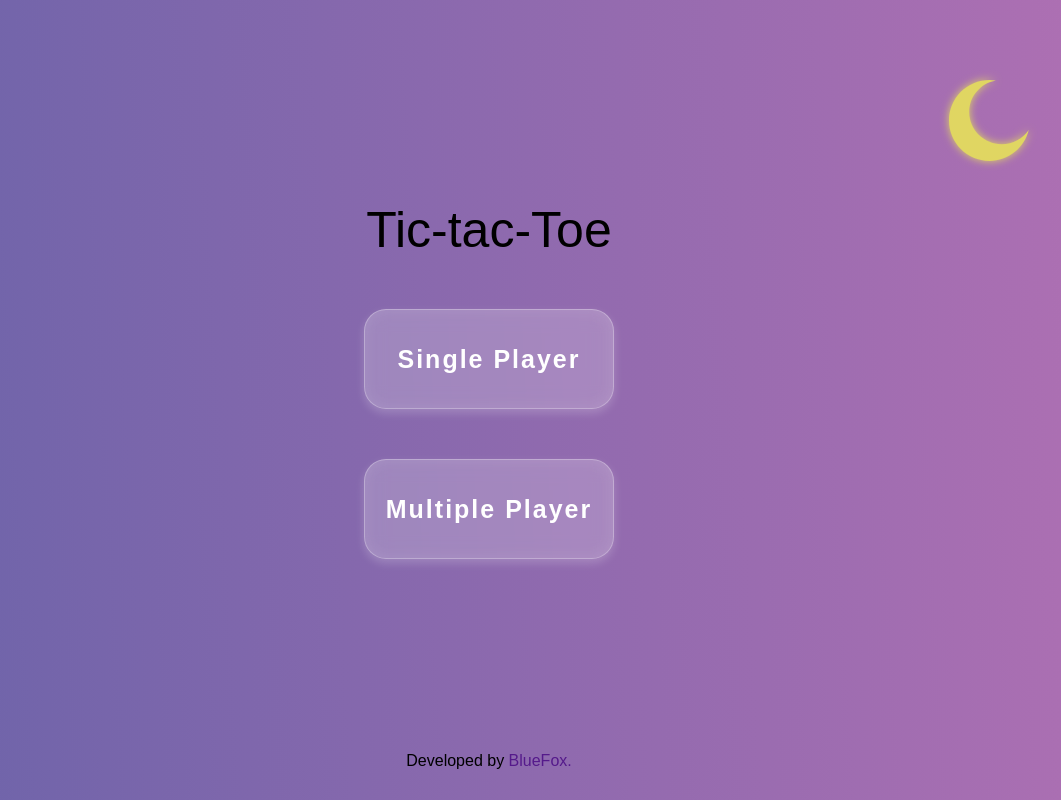
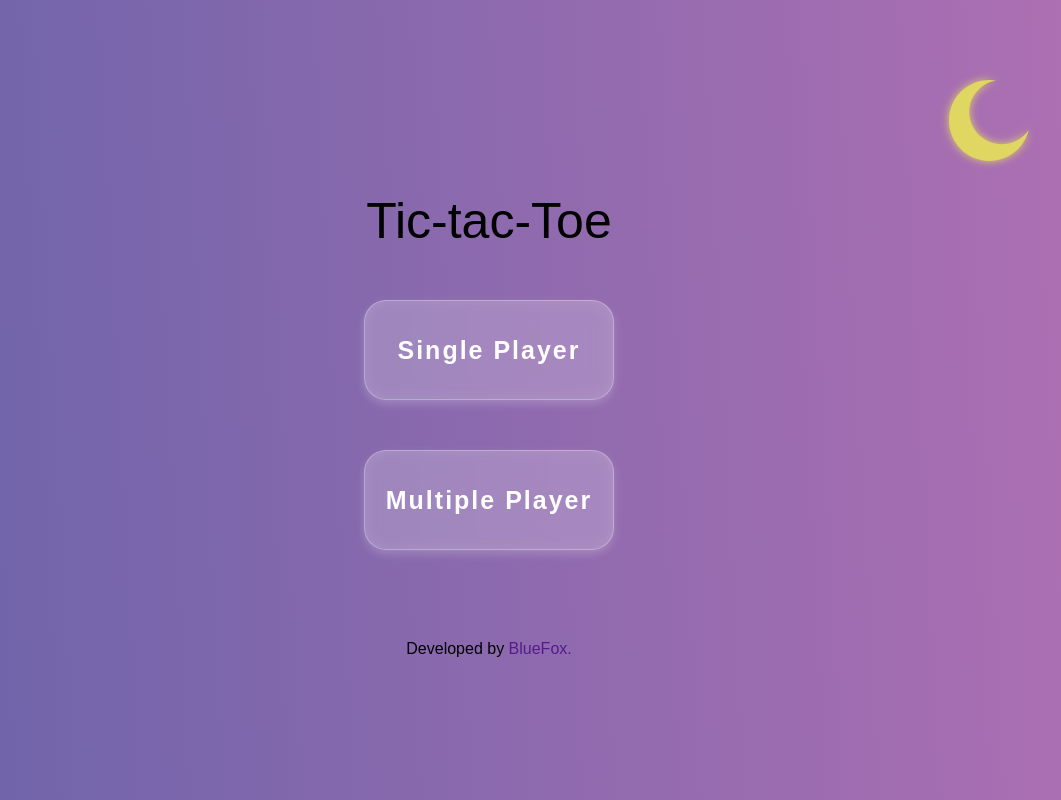
Before and after one commit to Koime5/koime5.github.io, a plain HTML site: page index.html in a window 1280 px wide. Shown: the whole page, without its empty margins (151-1212 px from the left). Drawn offline with Linux system fonts and the light colour scheme; a web font is replaced by a local one.

Commit message:
Add files via upload

```diff
--- a/index.html
+++ b/index.html
@@ -30,8 +30,8 @@
     <h1>Tic-tac-Toe</h1>
   <a href="" class="glassy-button"><p>Single Player</p></a>
   <a href="" class="glassy-button"><p>Multiple Player</p></a>
+  <footer>
+    <p>Developed by <a href="">BlueFox.</a></p>
+  </footer>
   </div>
 </body>
-<footer>
-  <p>Developed by <a href="">BlueFox.</a></p>
-</footer>
--- a/style.css
+++ b/style.css
@@ -9,8 +9,7 @@
 body {
   position: relative;
   height: 100vh;
-  background: rgb(105,99,169);
-  background: linear-gradient(87deg, rgba(105,99,169,1) 0%, rgba(176,112,179,1) 100%);
+  overflow: hidden;
 }
 
 h1 {
@@ -20,11 +19,12 @@ h1 {
   position: relative;
   font-size: 50px;
   text-align: center;
+  margin-top: 50px;
 }
 
 .container {
   width: 100%;
-  height: 95vh;
+  height: 100vh;
   display: flex;
   flex-direction: column;
   position: absolute;
@@ -42,7 +42,6 @@ h1 {
   text-align: center;
   text-decoration: none;
   font-size: 25px;
-  border: none;
   border-radius: 22px;
   cursor: pointer;
   font-weight: bold;
@@ -70,9 +69,8 @@ h1 {
 }
 
 footer {
-  position: absolute;
+  margin-top: 90px;
   width: 100%;
-  bottom: 30px;
   font-family: 'Magical Mystery', sans-serif;
   display: flex;
   justify-content: center;
@@ -91,6 +89,8 @@ footer a {
   top: 0;
   left: 0;
   z-index: 0;
+  background: rgb(105,99,169);
+  background: linear-gradient(87deg, rgba(105,99,169,1) 0%, rgba(176,112,179,1) 100%);
 }
 
 .moon-container {
```
